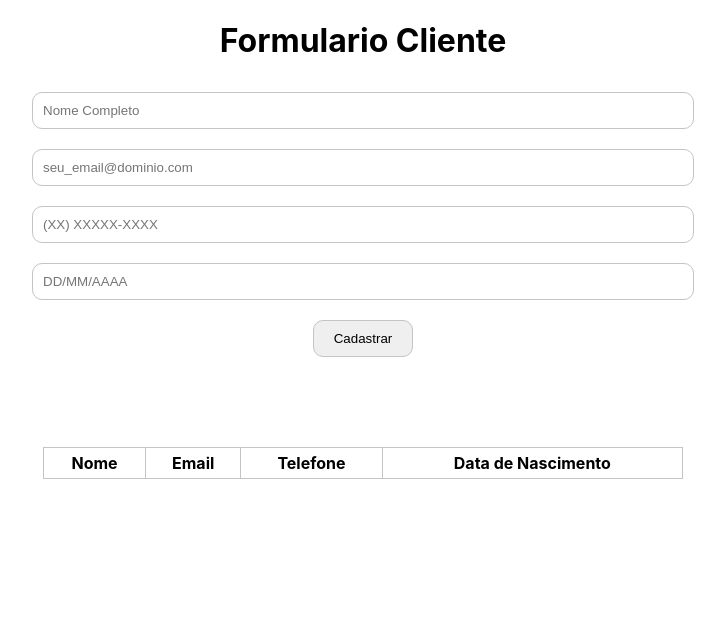
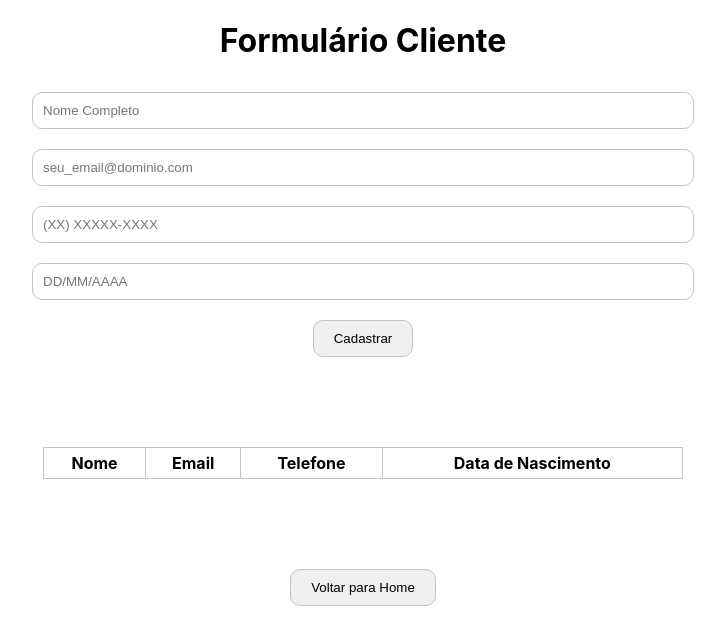
Before and after one commit to JKAmadio/hiringcoders_desafio02_cadastros, a React (Create React App) app: page /clientes in a window 1280 px wide. Shown: the top 644 px of the page, without its empty margins (277-1002 px from the left). Built offline with nearby package versions, Linux system fonts and the light colour scheme.

Commit message:
Botao voltar nas páginas de cadastro

```diff
--- a/src/views/components/formClientes/index.js
+++ b/src/views/components/formClientes/index.js
@@ -1,4 +1,5 @@
 import { useState } from 'react';
+import { Link } from 'react-router-dom';
 import * as S from './styled'
 
 function FormCliente(){
@@ -40,9 +41,9 @@ function FormCliente(){
 	}
 
 	return(
-		<div>
+		<S.Container>
 			<S.FormularioCliente autoComplete="off" onSubmit={handleSubmit}>
-				<h1>Formulario Cliente</h1>
+				<h1>Formulário Cliente</h1>
 				<S.ClienteInput type="text" name={nome} onChange={e => setNome(e.target.value)} placeholder="Nome Completo"/>
 				<S.ClienteInput type="text" name={email} onChange={e => setEmail(e.target.value)} placeholder="seu_email@dominio.com"/>
 				<S.ClienteInput type="text" name={telefone} onChange={e => setTelefone(e.target.value)} placeholder="(XX) XXXXX-XXXX"/>
@@ -73,7 +74,8 @@ function FormCliente(){
 					}
 				</tbody>
 			</S.TabelaClientes>
-		</div>
+			<Link to="/"><S.ClienteBotao>Voltar para Home</S.ClienteBotao></Link>
+		</S.Container>
 	)
 }
 
--- a/src/views/components/formClientes/styled.js
+++ b/src/views/components/formClientes/styled.js
@@ -1,4 +1,10 @@
 import styled from "styled-components";
+
+export const Container = styled.div`
+	display:flex;
+	flex-direction: column;
+	align-items: center;
+`
 
 export const FormularioCliente = styled.form`
 	display:flex;
--- a/src/views/components/formProdutos/index.js
+++ b/src/views/components/formProdutos/index.js
@@ -1,5 +1,6 @@
 import * as S from './styled'
 import { useEffect, useState } from 'react'
+import { Link } from 'react-router-dom'
 import api from '../../../api/produtos'
 
 function FormProdutos () {
@@ -55,7 +56,7 @@ function FormProdutos () {
 	}
 
 	return (
-		<div>
+		<S.Container>
 			<S.FormularioProduto onSubmit={e => handleSubmit(e)}>
 				<h1>Formulário Produtos</h1>
 				<S.ProdutoInput
@@ -120,7 +121,8 @@ function FormProdutos () {
 					}
 				</tbody>
 			</S.TabelaProdutos>
-		</div>
+			<Link to="/"><S.ProdutoBotao>Voltar para Home</S.ProdutoBotao></Link>
+		</S.Container>
 	)
 }
 
--- a/src/views/components/formProdutos/styled.js
+++ b/src/views/components/formProdutos/styled.js
@@ -1,4 +1,10 @@
 import styled from "styled-components";
+
+export const Container = styled.div`
+	display:flex;
+	flex-direction: column;
+	align-items: center;
+`
 
 export const FormularioProduto = styled.form`
 	display:flex;
@@ -6,7 +12,7 @@ export const FormularioProduto = styled.form`
 	align-items: center;
 	justify-content: space-around;
 	width: 50%;
-	margin: 10vh auto;
+	margin: 0 auto;
 `
 
 export const ProdutoInput = styled.input`
```
